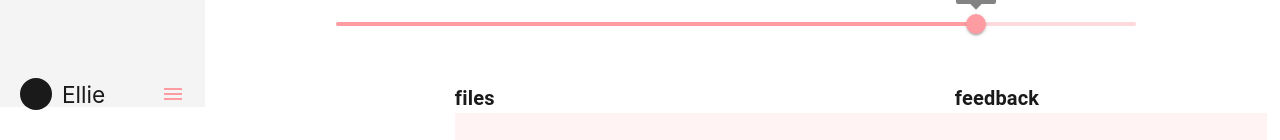
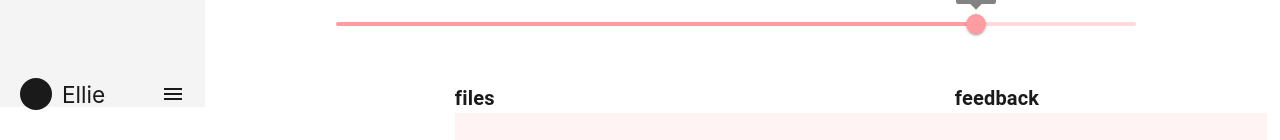
Before and after one commit to tukcom2023CD/AOK, a React (Create React App) app in the folder frontend/: page /log_history2 in a window 1280 px wide. Shown: the part 693-833 px from the top of the page. Built offline with nearby package versions, Linux system fonts and the light colour scheme.

Commit message:
refactor: 버튼 색깔 수정

```diff
--- a/frontend/src/Components/Dropmenu.tsx
+++ b/frontend/src/Components/Dropmenu.tsx
@@ -76,6 +76,7 @@ export default function MenuListComposition() {
             aria-haspopup="true"
             onClick={handleToggle}
             disableRipple
+            sx={{color: 'black'}}
           >
             <MenuIcon/>
           </Button>
```
